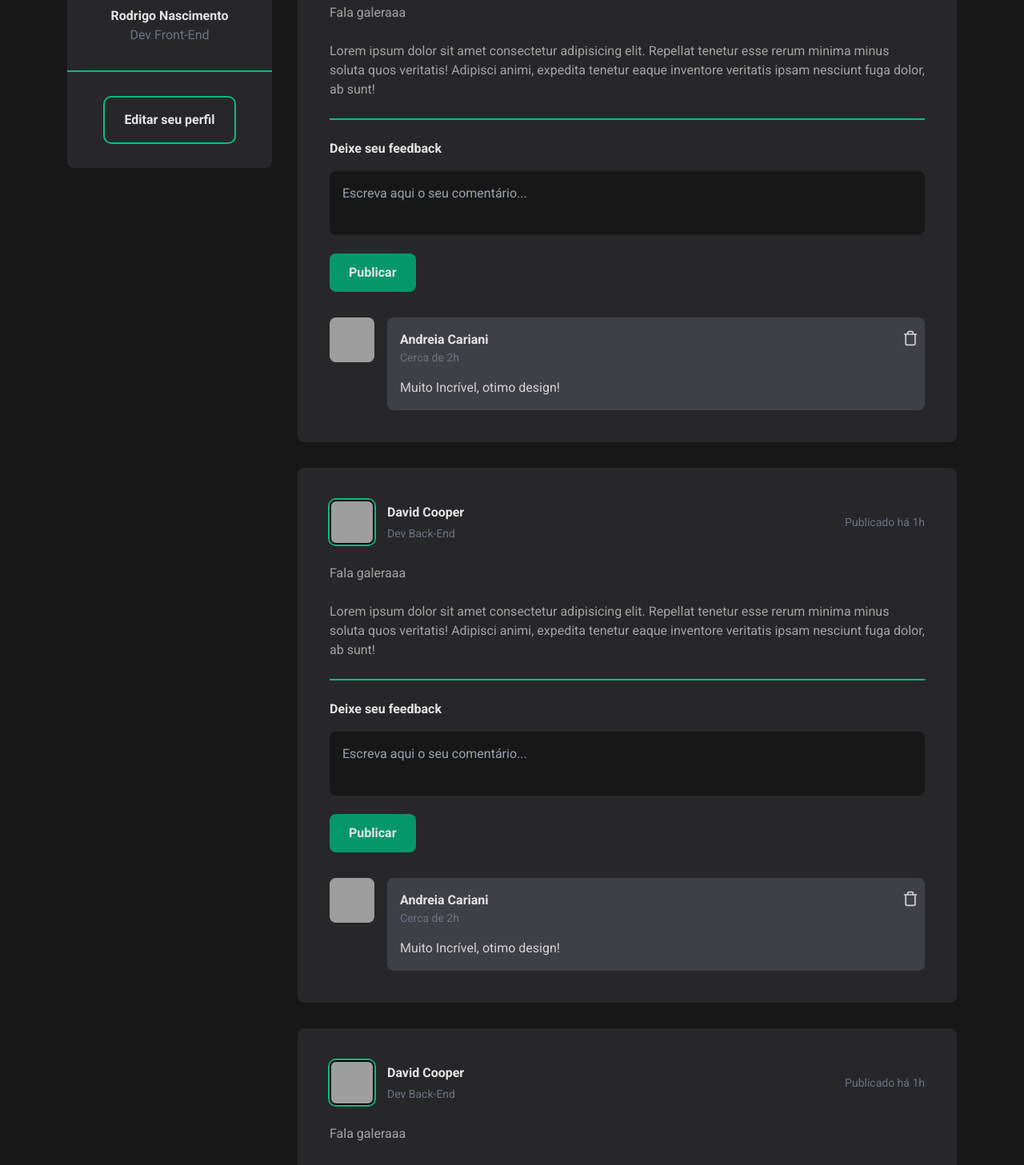
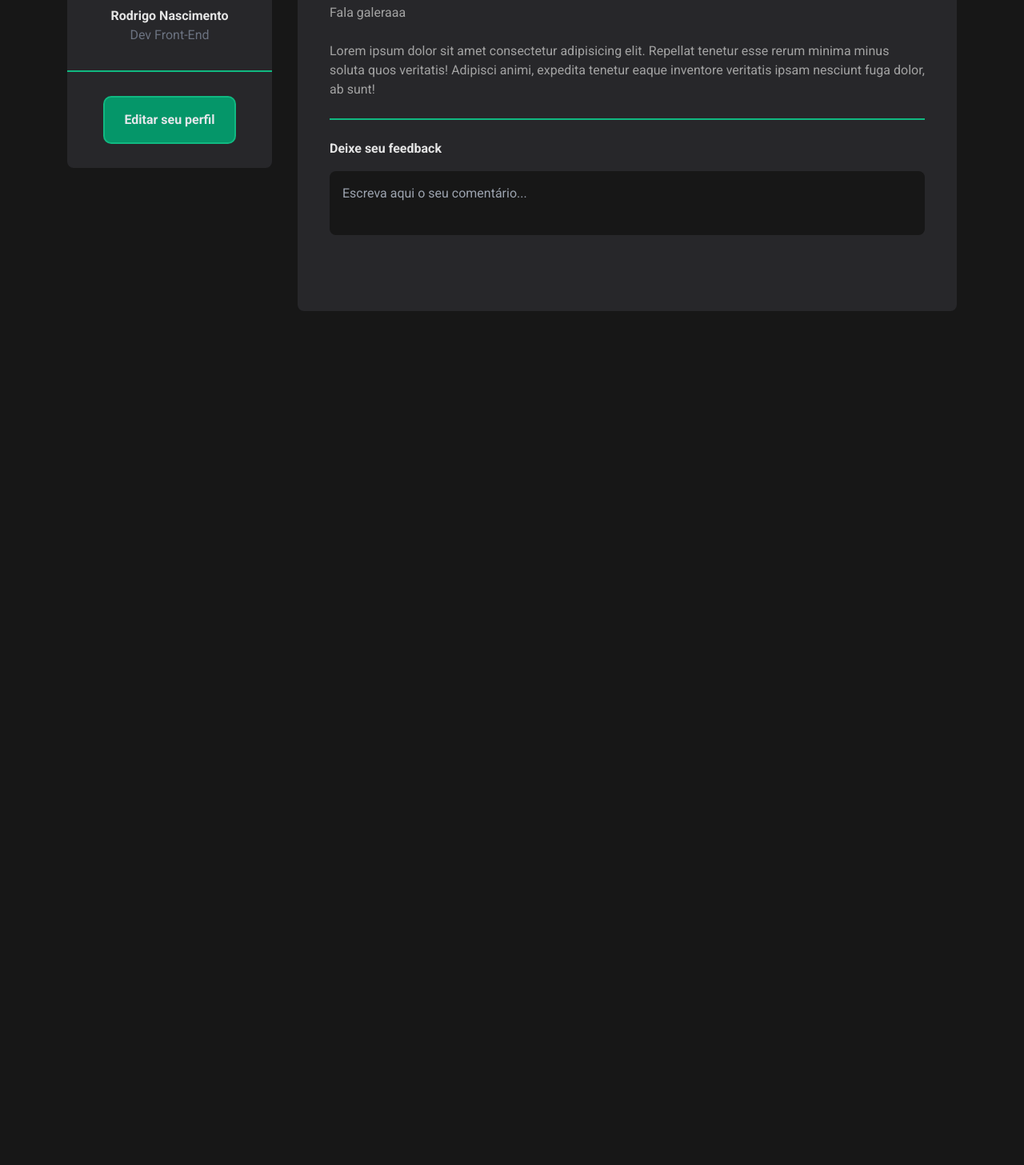
Before and after one commit to RodrigoNasc13/drigosFeed, a React (Vite) app: page / in a window 1280 px wide. Shown: the part 240-1697 px from the top of the page at 80% size. After the commit the page ends 800 px from the top, so only its background shows below. Built offline with nearby package versions, Linux system fonts and the light colour scheme; grey boxes are pictures that could not be loaded.

Commit message:
funcional coments

```diff
--- a/package.json
+++ b/package.json
@@ -10,6 +10,7 @@
     "preview": "vite preview"
   },
   "dependencies": {
+    "date-fns": "^3.3.1",
     "lucide-react": "^0.341.0",
     "react": "^18.2.0",
     "react-dom": "^18.2.0"
--- a/src/App.tsx
+++ b/src/App.tsx
@@ -12,9 +12,6 @@ export function App() {
 
         <main className="flex flex-col gap-8">
           <Post />
-          <Post />
-          <Post />
-          <Post />
         </main>
       </div>
     </div>
--- a/src/components/posts.tsx
+++ b/src/components/posts.tsx
@@ -1,6 +1,50 @@
+import { ChangeEvent, FormEvent, useState } from 'react'
 import { Coment } from './ui/coments'
 
-export function Post() {
+interface Coment {
+  id: string
+  date: Date
+  content: string
+}
+
+interface NewComentProps {
+  onComentCreated: (content: string) => void
+}
+
+export function Post({ onComentCreated }: NewComentProps) {
+  const [textareaContent, setTextareaContent] = useState('')
+  const [shouldShowButton, setShouldShowButton] = useState(false)
+  const [coments, setComents] = useState<Coment[]>([])
+
+  function handleComentCreation(content: string) {
+    const newComent = {
+      id: crypto.randomUUID(),
+      date: new Date(),
+      content,
+    }
+
+    setComents([newComent, ...coments])
+  }
+
+  const handleContentChanged = (event: ChangeEvent<HTMLTextAreaElement>) => {
+    setTextareaContent(event.target.value)
+
+    if (event.target.value.length >= 1) {
+      setShouldShowButton(true)
+    } else {
+      setShouldShowButton(false)
+    }
+  }
+
+  const handleSaveComent = (event: FormEvent) => {
+    event.preventDefault()
+
+    if (textareaContent.trim() !== '') {
+      handleComentCreation(textareaContent)
+      setTextareaContent('')
+    }
+  }
+
   return (
     <div className="bg-zinc-800 rounded-lg p-4 space-y-6 lg:p-10 group">
       <div className="space-y-6">
@@ -46,12 +90,14 @@ export function Post() {
       <div className="w-full border border-emerald-500 lg:group-hover:border-purple-600" />
 
       <div>
-        <form action="">
+        <form onSubmit={handleSaveComent}>
           <div className="space-y-4">
             <strong className="text-sm text-neutral-200 lg:text-base">
               Deixe seu feedback
             </strong>
             <textarea
+              onChange={handleContentChanged}
+              value={textareaContent}
               className="w-full max-h-[6rem] p-4 resize-none outline-none text-sm text-neutral-400 bg-neutral-900 rounded-lg
               lg:text-base
               focus-within:ring-2 focus-within:ring-purple-600
@@ -59,7 +105,9 @@ export function Post() {
               placeholder="Escreva aqui o seu comentário..."
             />
             <div className="flex justify-center lg:justify-start">
+              {shouldShowButton ? (
                 <button
+                  onClick={() => onComentCreated(textareaContent)}
                   className="
                     px-6 py-3 outline-none text-neutral-200 bg-emerald-600 rounded-lg font-bold
                     hover:bg-purple-600
@@ -68,13 +116,18 @@ export function Post() {
                 >
                   Publicar
                 </button>
+              ) : (
+                <div></div>
+              )}
             </div>
           </div>
         </form>
       </div>
 
-      <div className="pt-2">
-        <Coment />
+      <div className="pt-2 space-y-6">
+        {coments.map((comment) => {
+          return <Coment key={comment.id} coment={comment} />
+        })}
       </div>
     </div>
   )
--- a/src/components/sidebar.tsx
+++ b/src/components/sidebar.tsx
@@ -30,9 +30,9 @@ export function Sidebar() {
           <a
             href=""
             className="
-              ring-2 ring-emerald-500 text-gray-200 outline-none rounded-lg py-4 px-6
+              ring-2 ring-emerald-500 text-gray-200 bg-emerald-600 outline-none rounded-lg py-4 px-6
               focus-within:bg-purple-600 focus-within:text-gray-200 focus-within:ring-purple-800
-              hover:bg-purple-600 hover:ring-purple-800
+              hover:bg-purple-600 hover:ring-purple-80
               lg:group-hover:ring-purple-600
             "
           >
--- a/src/components/ui/coments.tsx
+++ b/src/components/ui/coments.tsx
@@ -1,6 +1,16 @@
+import { formatDistanceToNow } from 'date-fns'
+import { ptBR } from 'date-fns/locale'
 import { Trash } from 'lucide-react'
 
-export function Coment() {
+interface ComentProps {
+  coment: {
+    id: string
+    date: Date
+    content: string
+  }
+}
+
+export function Coment({ coment }: ComentProps) {
   return (
     <div className="flex gap-4">
       <img
@@ -17,7 +27,10 @@ export function Coment() {
             </strong>
 
             <span className="text-xs text-gray-500 lg:text-sm">
-              Cerca de 2h
+              {formatDistanceToNow(coment.date, {
+                locale: ptBR,
+                addSuffix: true,
+              })}
             </span>
           </div>
 
@@ -28,7 +41,7 @@ export function Coment() {
 
         <div>
           <span className="text-sm text-neutral-300 lg:text-base">
-            Muito Incrível, otimo design!
+            {coment.content}
           </span>
         </div>
       </div>
```
Also changed, not shown: 1 other file (tests, documents, lock files or other folders). Lines whose indentation alone changed are shown as unchanged.
